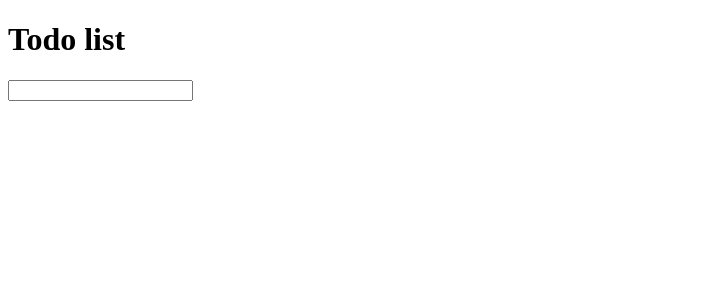
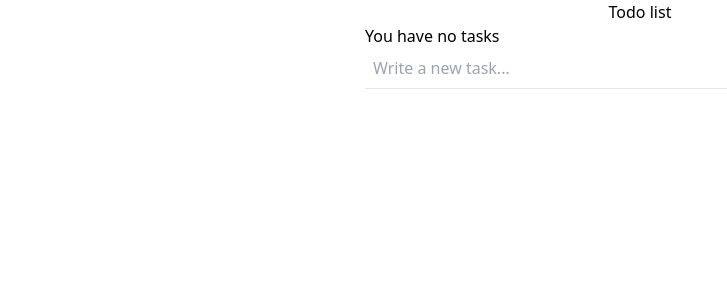
Before and after one commit to iamvetle/simple-todo, a Nuxt app: page / in a window 1280 px wide. Shown: the top 300 px of the page, without its empty margins (0-727 px from the left). Built offline with nearby package versions, Linux system fonts and the light colour scheme.

Commit message:
first version done

```diff
--- a/app.vue
+++ b/app.vue
@@ -1,15 +1,18 @@
 <template>
-  <div>
-    <h1>Todo list</h1>
+  <div class="min-h-screen flex flex-col">
+    <h1 class="text-center text-heading1 mt-doubleDistance">Todo list</h1>
 
-    <TodoList/>
-
-    <TodoAddTask/>
+    <div class="flex-1 flex-col mt-distance">
+      <div class="mx-auto max-w-[550px] ">
+        <TodoList class="flex justify-center w-full"/>
+        <TodoAddTask class="text-center mt-doubleDistance w-full"/>
+      </div>
+    </div>
   </div>
 </template>
 
 <script setup lang="ts">
 
-
+// 80 character width might be 550px in width
 
 </script>
--- a/components/TodoAddTask.vue
+++ b/components/TodoAddTask.vue
@@ -1,24 +1,57 @@
 <template>
-    <div>
-        <input type="text" v-model="task" @keydown.enter="addTask">
+    <div id="add-task" class="text-subheading">
+        <input type="text" v-model="taskName" @keydown.enter="addTask"
+        placeholder="Write a new task..."
+
+        class="border-b border-sm w-full p-2
+
+        focus:outline-none
+        "
+
+        >
     </div>
 </template>
 
+<script lang="ts">
+type Task = {
+    id:number;
+    name:string;
+    date_created:string;
+    completed:boolean;
+};
+</script>
+
 <script setup lang='ts'>
-import { useLocalStorage } from '@vueuse/core';
 
-const tasks = useLocalStorage<string[]>("tasks", [])
-const task = ref("");
+import { useLocalStorage, useNow, useDateFormat } from '@vueuse/core';
+
+const tasks = useLocalStorage<Task[]>("tasks", [])
+const taskName = ref<string>("");
+const formatted = useDateFormat(useNow(), 'YYYY-MM-DD HH:mm:ss')
+
 const addTask = () => {
-    alert("addtask");
+    // alert("addtask");
 
-    if (task.value.trim() != "") {
-        tasks.value.push(task.value)
+    if (taskName.value.trim() != "") {
+
+        const lastIndex = tasks.value.length;
+
+        const task = <Task>{
+            id:lastIndex,
+            name:taskName.value,
+            date_created:formatted.value,
+            completed:false,
+        }
+
+        tasks.value.push(task)
+        console.log(task)
+        taskName.value = ""
+
     }
 
-    console.log(task.value)
+}
+</script>
 
-}
+<style scoped>
 
-
-</script>
+</style>
--- a/components/TodoList.vue
+++ b/components/TodoList.vue
@@ -1,30 +1,42 @@
 <template>
     <div>
-        <div v-if="tasks.length > 0">
-            <ul id="todo-list" v-for="task in tasks" :key="task">
-                <TodoListTask :task v-if="task"/>
-            </ul>
+        <div v-if="tasks.length > 0" class="flex w-full flex-col">
+            <TodoListTask v-for="task, index in tasks" :key="task.id" :task="{
+            'task': task,
+            'index': index
+        }" class="mt-beside" />
+
         </div>
+        <div v-else class="flex w-full text-subheading justify-start ms-tight">You have no tasks</div>
+
     </div>
 </template>
+
+
+<script lang="ts">
+type Task = {
+    id: number;
+    name: string;
+    date_created: string;
+    completed: boolean;
+};
+</script>
 
 <script setup lang='ts'>
 /**
  * Is list of todos
  */
 
-import { useLocalStorage}  from "@vueuse/core"
+import { useLocalStorage } from "@vueuse/core"
 
 // Tasks are stored in local storage
-const tasks = useLocalStorage<string[]>("tasks", []);
+const tasks = useLocalStorage<Task[]>("tasks", []);
 
 </script>
 
 <style scoped>
-
 #todo-list {
-    display:flex;
+    display: flex;
     flex-direction: column;
 }
-
 </style>
--- a/components/TodoListTask.vue
+++ b/components/TodoListTask.vue
@@ -1,13 +1,69 @@
 <template>
-    <li>{{ task }} 1</li>
+    <div class="flex flex-row justify-between">
+        <div class="flex items-center">
+            <span>&#x2022</span>
+            <p class="ms-tight text-subheading" :class=textColor>{{ task.task.name }}</p>
+        </div>
+
+        <div class="flex flex-row">
+            <!-- COMPLETED -->
+            <button @click="updateTask" class="text-white text-mention p-1 rounded-sm" :class="buttonColor">
+                finished
+            </button>
+            <!-- DELETE -->
+            <button class="bg-red-500 stroke-black hover:bg-red-300 text-white text-mention p-1 rounded-sm ms-beside" @click="deleteTask">del</button>
+        </div>
+    </div>
 </template>
+
+<script lang="ts">
+type Task = {
+    id: number;
+    name: string;
+    date_created: string;
+    completed: boolean;
+};
+</script>
 
 <script setup lang='ts'>
 /** Is <li> element */
+import { useLocalStorage } from '@vueuse/core';
 
-defineProps<{
-    task:string;
+const props = defineProps<{
+    task: {
+        task: Task,
+        index: number,
+    }
 }>();
+
+const localTasks = useLocalStorage<Task[]>("tasks", []);
+
+const propIndex = toRef(() => props.task.index);
+const propTask = toRef(() => props.task.task);
+
+const deleteTask = () => {
+    localTasks.value.splice(propIndex.value, 1)
+}
+
+const completed = computed(() => propTask.value.completed == true ? true : false)
+const updateTask = () => {
+    if (completed.value === true) {
+        localTasks.value[propIndex.value].completed = false
+    }
+
+    if (completed.value === false) {
+        localTasks.value[propIndex.value].completed = true
+    }
+}
+
+const textColor = computed(() => completed.value === true ? "line-through": "")
+const buttonColor = computed(() => completed.value === true ? "bg-green-500" : "bg-blue-500")
 
 
 </script>
+
+<style scoped>
+.task {
+    display: flex;
+}
+</style>
--- a/nuxt.config.ts
+++ b/nuxt.config.ts
@@ -2,6 +2,8 @@
 export default defineNuxtConfig({
   devtools: { enabled: true },
   modules:[
-    "@vueuse/nuxt"
-  ]
+    "@vueuse/nuxt",
+    '@nuxtjs/tailwindcss'
+  ],
+  ssr:false
 })
--- a/package.json
+++ b/package.json
@@ -15,6 +15,7 @@
     "vue-router": "^4.3.0"
   },
   "devDependencies": {
+    "@nuxtjs/tailwindcss": "^6.11.4",
     "@vueuse/core": "^10.9.0",
     "@vueuse/nuxt": "^10.9.0"
   }
```
Also changed, not shown: 1 other file (tests, documents, lock files or other folders).
